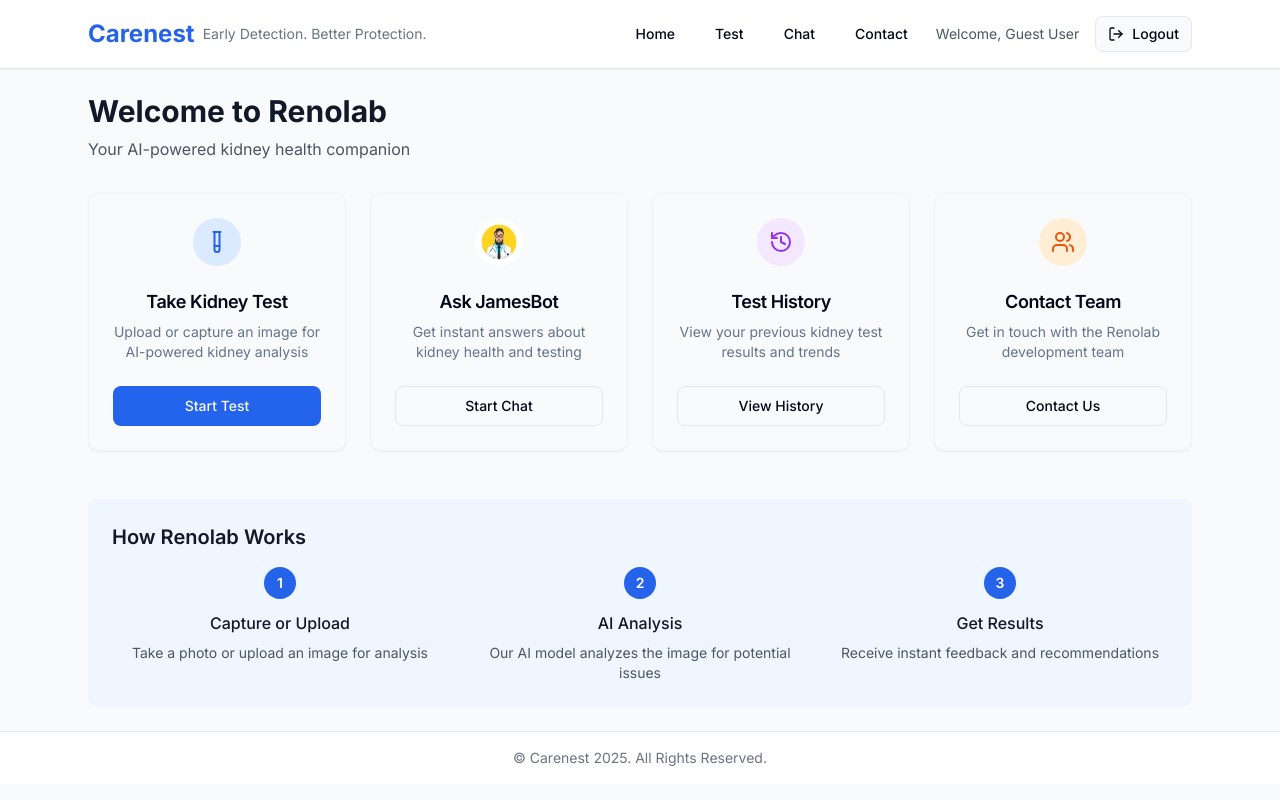
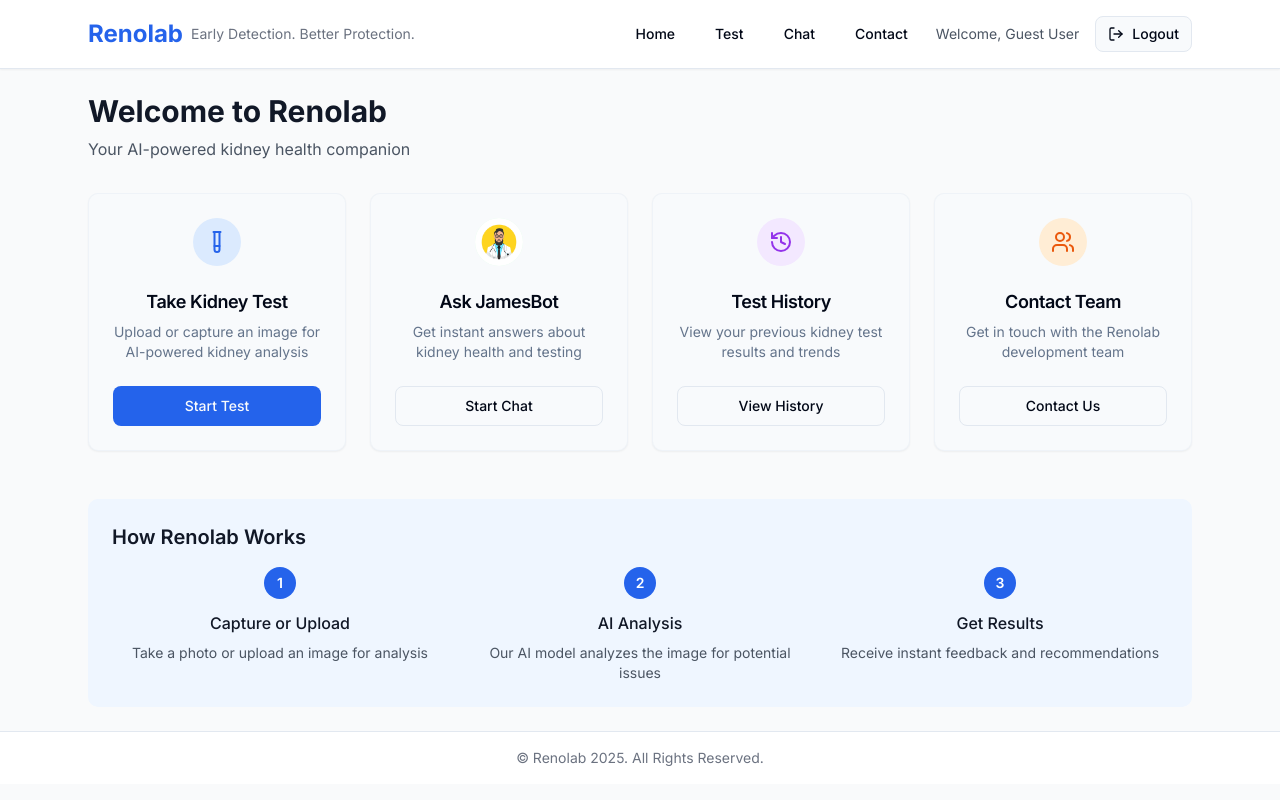
Before and after one commit to DzramadoSolomon/Carenest, a React (Vite) app: page / in a window 1280 px wide. Both pictures are taken after a click on the button "Continue as Guest 🚀". Built offline with nearby package versions, Linux system fonts and the light colour scheme.

Commit message:
Update MainApp.tsx

```diff
--- a/src/components/MainApp.tsx
+++ b/src/components/MainApp.tsx
@@ -64,7 +64,7 @@ const MainApp: React.FC = () => {
               )}
               <h1 className="text-xl sm:text-2xl font-bold text-blue-600 cursor-pointer"
                   onClick={() => setCurrentPage('dashboard')}>
-                Carenest
+                Renolab
               </h1>
               {!isMobile && (
                 <p className="text-sm text-gray-500 ml-2 hidden sm:block">Early Detection. Better Protection.</p>
@@ -168,7 +168,7 @@ const MainApp: React.FC = () => {
 
       <footer className="bg-white border-t py-3 sm:py-4">
         <div className="max-w-6xl mx-auto px-4 sm:px-6 text-center text-xs sm:text-sm text-gray-500">
-          © Carenest 2025. All Rights Reserved.
+          © Renolab 2025. All Rights Reserved.
         </div>
       </footer>
     </div>
```
